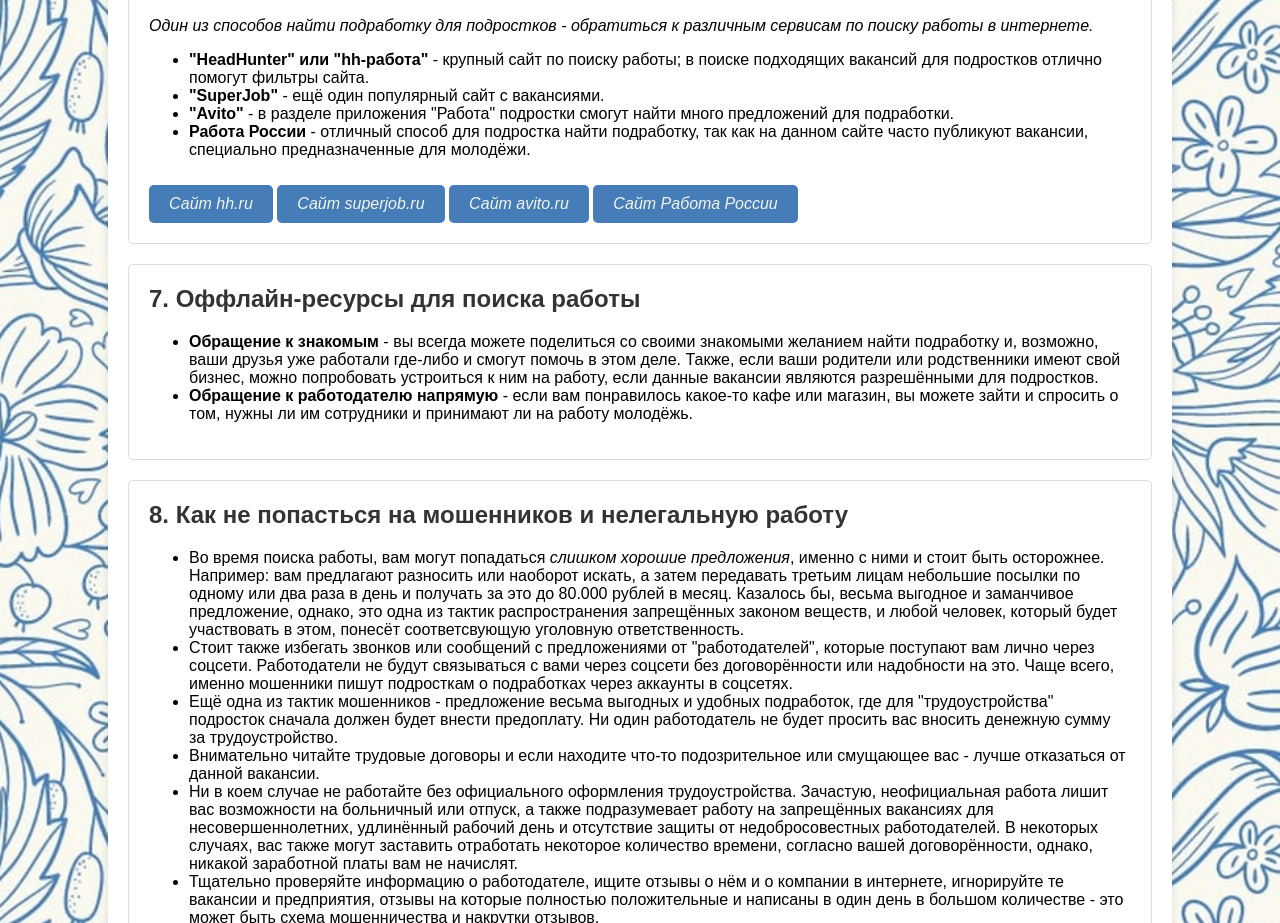
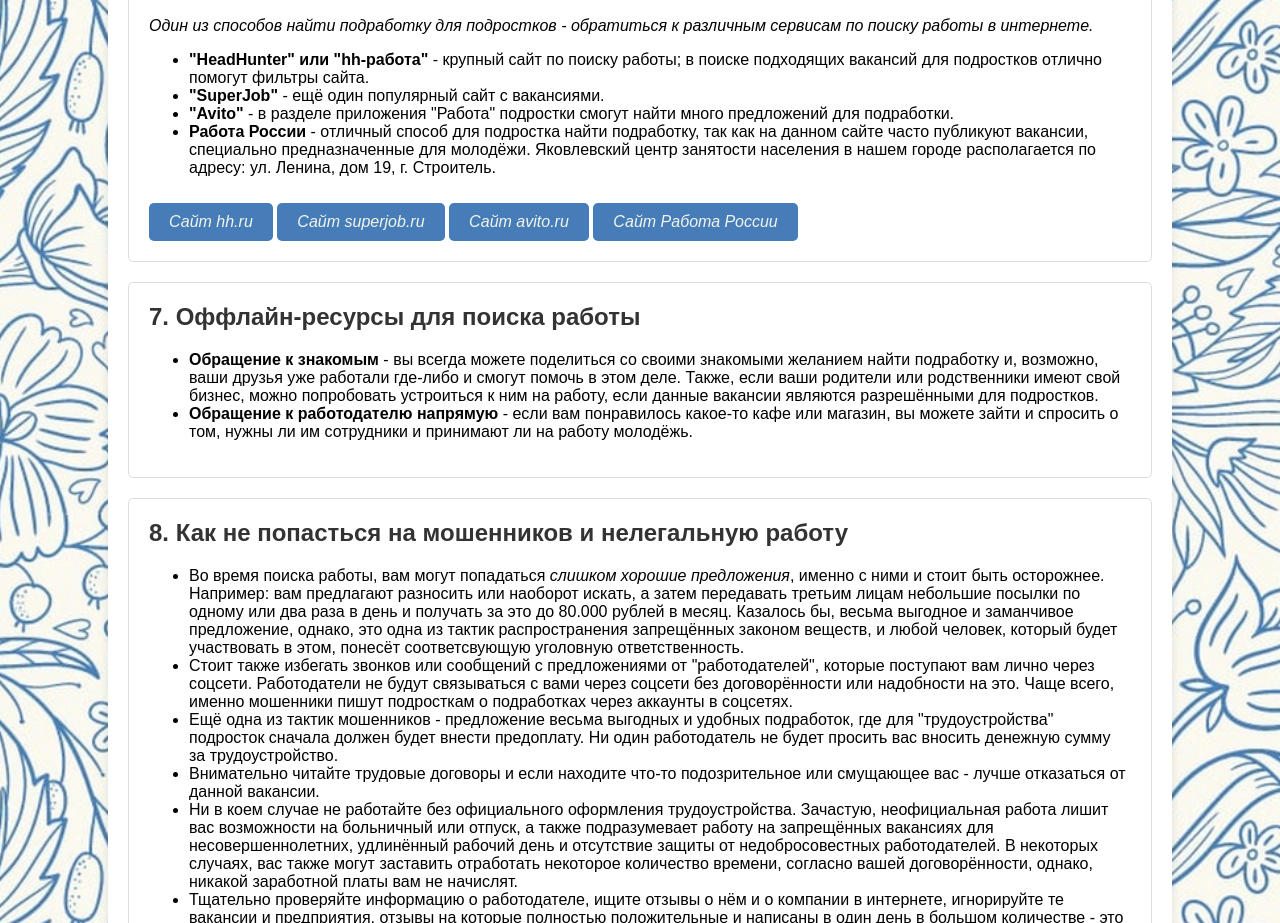
Before and after one commit to valtelija/ifp, a plain HTML site: page index.html in a window 1280 px wide. Shown: the part 1885-2808 px from the top of the page. Drawn offline with Linux system fonts and the light colour scheme.

Commit message:
index.html

```diff
--- a/index.html
+++ b/index.html
@@ -92,12 +92,12 @@
         <li><b>"HeadHunter" или "hh-работа"</b> - крупный сайт по поиску работы; в поиске подходящих вакансий для подростков отлично помогут фильтры сайта.</li>
         <li><b>"SuperJob"</b> - ещё один популярный сайт с вакансиями.</li>
         <li><b>"Avito"</b> - в разделе приложения "Работа" подростки смогут найти много предложений для подработки.</li>
-        <li><b>Работа России</b> - отличный способ для подростка найти подработку, так как на данном сайте часто публикуют вакансии, специально предназначенные для молодёжи.</li>
+        <li><b>Работа России</b> - отличный способ для подростка найти подработку, так как на данном сайте часто публикуют вакансии, специально предназначенные для молодёжи. Яковлевский центр занятости населения в нашем городе располагается по адресу: ул. Ленина, дом 19, г. Строитель.</li>
       </ul>
       <a href="https://hh.ru/" target="_blank" class="button">Сайт hh.ru</a>
       <a href="https://www.superjob.ru/" target="_blank" class="button">Сайт superjob.ru</a>
       <a href="https://www.avito.ru/belgorod/rabota" target="_blank" class="button">Сайт avito.ru</a>
-      <a href="https://czn31.ru/slujba_zanyatosti/contakt/yakovlev/" target="_blank" class="button">Сайт Работа России</a>
+      <a href="https://trudvsem.ru/vacancy/search?_regionIds=3100000000000&_districts=3102100100000&page=0&salary=0&salary=999999&scheduleType=FLOAT&scheduleType=PART_TIME&busyType=FULL&vacancyType=LONG" target="_blank" class="button">Сайт Работа России</a>
     </div>
 
 
```
